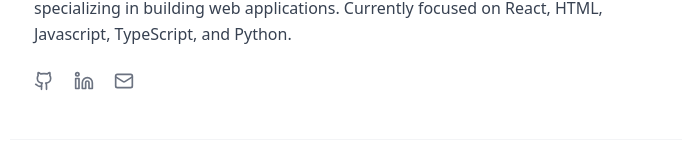
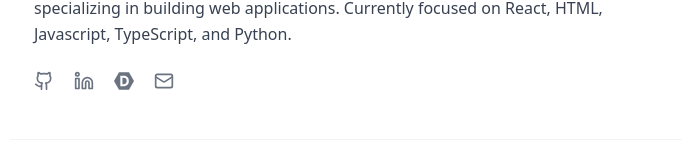
Before and after one commit to evanjuszczak/evan, a React (Vite) app: page / in a window 1280 px wide. Shown: the part 279-440 px from the top of the page, without its empty margins (294-983 px from the left). Built offline with nearby package versions, Linux system fonts and the light colour scheme.

Commit message:
added devpost logo and link to main home page

```diff
--- a/src/pages/Home.tsx
+++ b/src/pages/Home.tsx
@@ -42,6 +42,11 @@ export function Home() {
             </a>
             <a target="_blank" href="https://www.linkedin.com/in/evan-juszczak-3b3812332" className="text-gray-500 hover:text-black dark:text-gray-400 dark:hover:text-white transition-colors duration-300">
               <Linkedin size={20} />
+            </a>
+            <a target="_blank" href="https://devpost.com/evanjuszczak" aria-label="Devpost" className="text-gray-500 hover:text-black dark:text-gray-400 dark:hover:text-white transition-colors duration-300">
+              <svg width={20} height={20} viewBox="0 0 24 24" fill="currentColor" aria-hidden="true">
+                <path d="M6.002 1.61L0 12.004 6.002 22.39h11.996L24 12.004 17.998 1.61zm1.593 4.084h3.947c3.605 0 6.276 1.695 6.276 6.31 0 4.436-3.21 6.302-6.456 6.302H7.595zm2.517 2.449v7.714h1.241c2.646 0 3.862-1.55 3.862-3.861.009-2.569-1.096-3.853-3.767-3.853z" />
+              </svg>
             </a>
             <a target="_blank" href="mailto:juszczakevan@gmail.com" className="text-gray-500 hover:text-black dark:text-gray-400 dark:hover:text-white transition-colors duration-300">
               <Mail size={20} />
```
